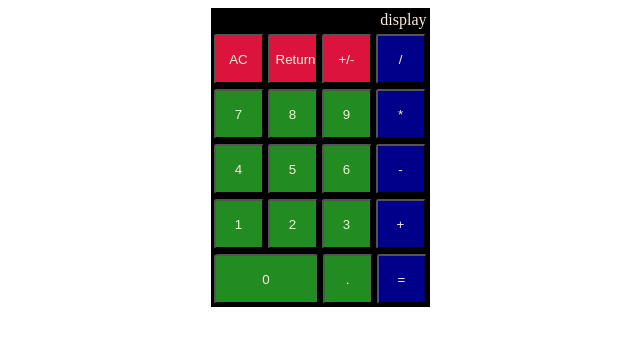
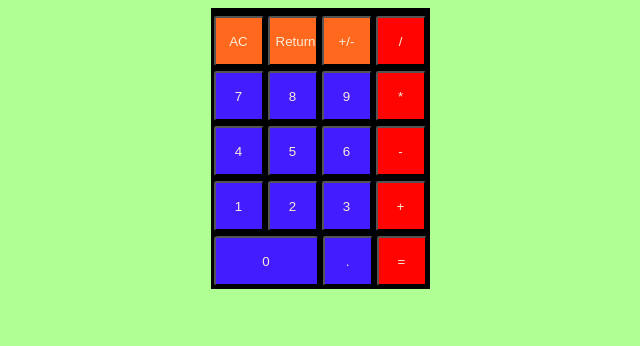
Before and after one commit to kawanro/Calculator, a plain HTML site: page index.html in a window 1280 px wide. Both pictures are taken after a click on the button "Return". Shown: the whole page, without its empty margins (320-960 px from the left). Drawn offline with Linux system fonts and the light colour scheme.

Commit message:
added backspace, changed color theme

```diff
--- a/index.html
+++ b/index.html
@@ -36,7 +36,7 @@
             </div>
             <div>
                 <button class="support" id="clear">AC</button>
-                <button class="support" id="return">Return</button>
+                <button class="support" id="backspace">Return</button>
                 <button class="support" id="plusminus">+/-</button>
                 <button class="operator" id="/">/</button>
             </div>
--- a/scripts.js
+++ b/scripts.js
@@ -138,6 +138,17 @@ function addDecimal(){
 
 }
 
+function backspace(){
+    if(display.innerText == firstNumber){// check if current input is number one or two
+        firstNumber = firstNumber.slice(0,-1);
+        display.innerText = firstNumber;
+        }
+    else{
+        secondNumber = secondNumber.slice(0,-1);
+        display.innerText = secondNumber;
+        }
+}
+
 function clear(){
     firstNumber = "";
     secondNumber = "";
@@ -152,6 +163,7 @@ const equalsButton = document.getElementById("equals");
 const clearButton = document.getElementById("clear");
 const plusMinusButton = document.getElementById("plusminus");
 const decimalButton = document.getElementById("decimal");
+const backspaceButton = document.getElementById("backspace");
 
 digits.forEach(digit => {
     digit.addEventListener("click", e => {
@@ -179,6 +191,10 @@ decimalButton.addEventListener("click", e => {
     addDecimal();
 })
 
+backspaceButton.addEventListener("click", e => {
+    backspace();
+})
+
 clearButton.addEventListener("click",e => {
     clear();
 })
--- a/styles.css
+++ b/styles.css
@@ -2,7 +2,7 @@ body{
     display: flex;
     justify-content: center;
     align-content: center;
-    background-color:
+    background-color: #b0ff95;
 }
 .container{
     display: flex;
@@ -38,13 +38,13 @@ button{
 }
 
 button.support{
-    background-color:crimson;
+    background-color: #ff681d;
 }
 
 button.digit, button.decimal{
-    background-color:forestgreen;
+    background-color:#431dff;
 }
 
 button.operator, button.equals{
-    background-color: darkblue;
+    background-color: #ff0400;
 }
```
